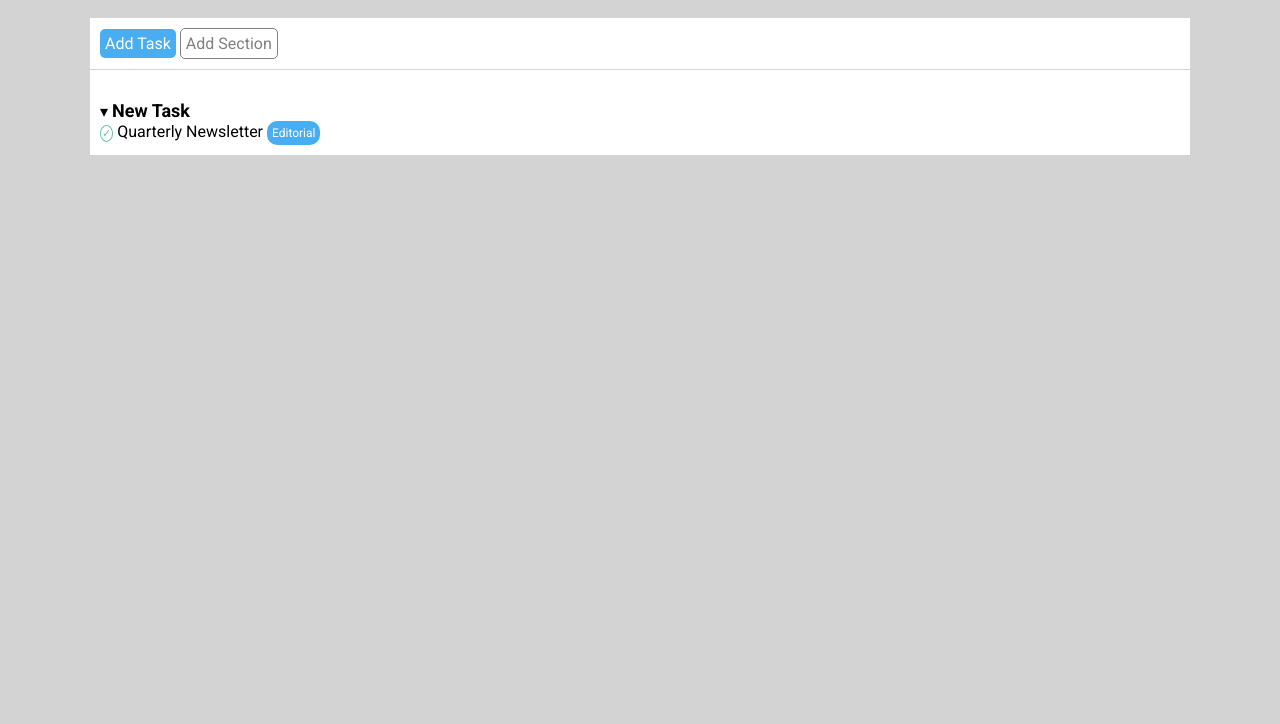
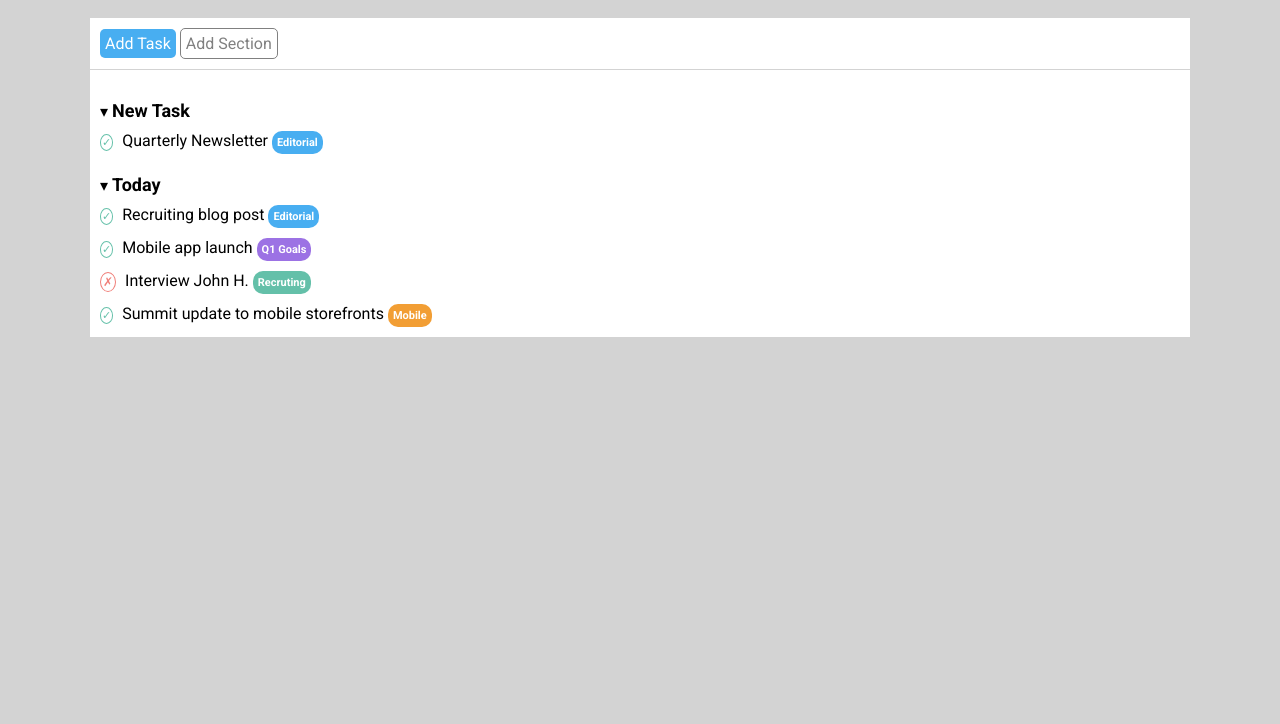
Before and after one commit to parix1999/html-css-toboolist, a plain HTML site: page index.html in a window 1280 px wide. Shown: the part 76-800 px from the top of the page. Drawn offline with Linux system fonts and the light colour scheme.

Commit message:
toboolist-3.0

```diff
--- a/css/style.css
+++ b/css/style.css
@@ -16,6 +16,7 @@ body{
 .tittle{
     display:inline-block;
     background-color:white;
+    vertical-align:middle;
 }
 header{
     background-color:white;
@@ -63,6 +64,9 @@ ul{
     font-weight:bold;
     font-size:18px;
 }
+.top{
+    margin-top:10px;
+}
 .spunta{
     display:inline-block;
     color:#66c1aa;
@@ -72,16 +76,42 @@ ul{
     padding:1px;
     font-size: 11px;
 }
+.croce{
+    display:inline-block;
+    color:#f07f79;
+    background-color:white;
+    border:1px solid #f07f79;
+    border-radius: 50%;
+    padding:2px;
+    font-size: 12px;
+}
 .text{
     display:inline-block;
+    margin-left: 5px;
 }
 .box{
     display:inline-block;
     color:white;
     border-radius: 10px;
     padding:5px;
-    font-size:12px;
+    font-size:11px;
+    font-weight: bold;
 }
 .editorial{
     background-color: #48aef1;
 }
+.q1goals{
+    background-color: #9c72e4;
+}
+.recruting{
+    background-color: #64c0a9;
+}
+.mobile{
+    background-color: #f29e34;
+}
+/* .website{
+    background-color: #d764a2;
+}
+.sales{
+    background-color: #b0c926;
+} */
--- a/index.html
+++ b/index.html
@@ -37,11 +37,24 @@
         <section>
             <ul>
                 <li>&#9662; <span class="task"> New Task</span></li>
-                <li><div class="spunta">&#10003;</div> <div class="text">Quarterly Newsletter</div> <div class="box editorial">Editorial</div></li>
+                <li class="top"><div class="spunta">&#10003;</div> <div class="text">Quarterly Newsletter</div> <div class="box editorial">Editorial</div></li>
             </ul>
+        </section>
+        <!-- seconda lista  -->
+        <!-- today -->
+        <section>
+            <ul>
+                <li>&#9662; <span class="task"> Today</span></li>
+                <li class="top"><div class="spunta">&#10003;</div> <div class="text">Recruiting blog post</div> <div class="box editorial">Editorial</div></li>
 
+                <li class="top"><div class="spunta">&#10003;</div> <div class="text">Mobile app launch</div> <div class="box q1goals">Q1 Goals</div></li>
+
+                <li class="top"><div class="croce">&cross;</div> <div class="text">Interview John H.</div> <div class="box recruting">Recruting</div></li>
+
+                <li class="top"><div class="spunta">&#10003;</div> <div class="text">Summit update to mobile storefronts</div> <div class="box mobile">Mobile</div></li>
+
+            </ul>
         </section>
-
     </div>
 
 
```
